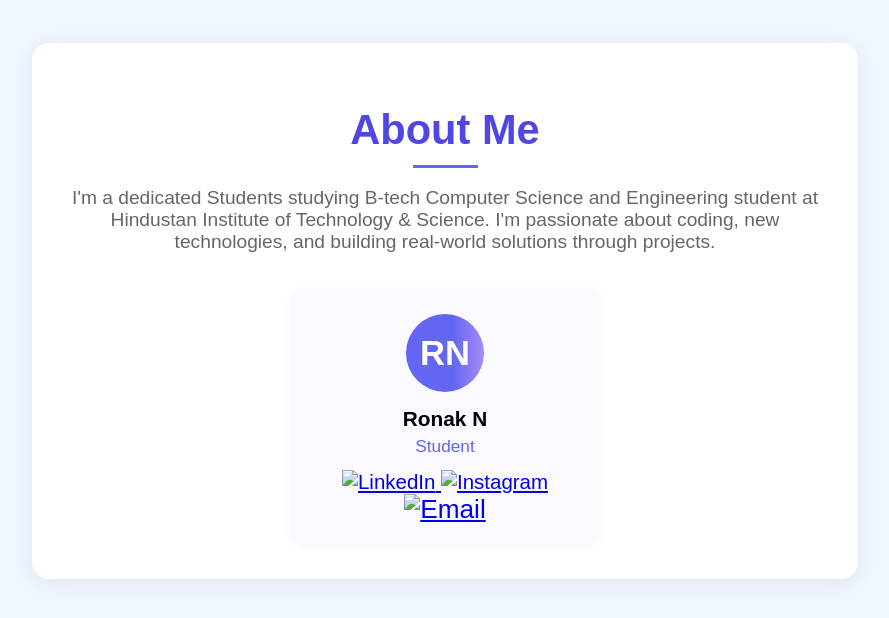
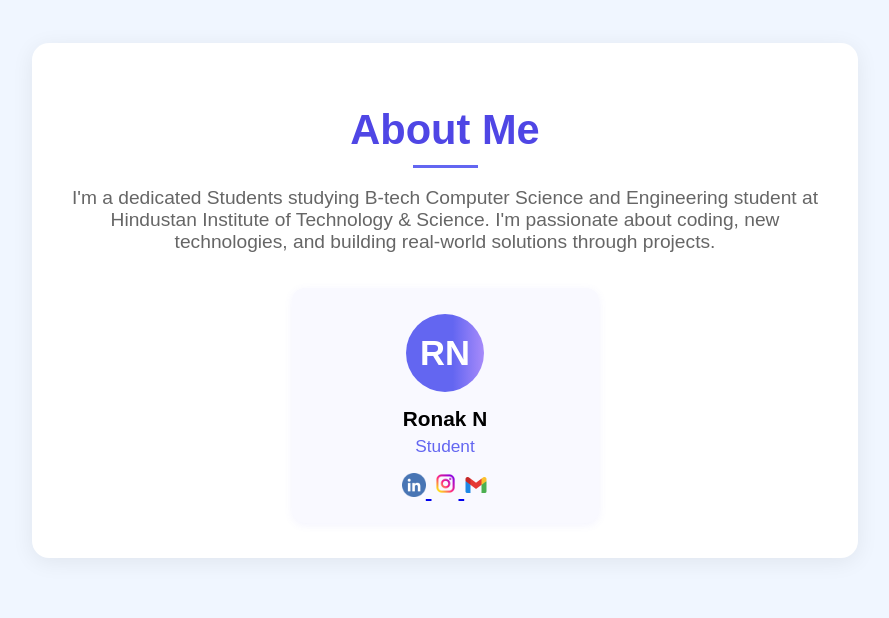
Before and after one commit to Ronak2005N/Kazhutha, a website: page AboutMe/about.html in a window 1280 px wide. Shown: the whole page, without its empty margins (195-1084 px from the left). Drawn offline with Linux system fonts and the light colour scheme; the site is published under a folder, as on GitHub Pages, so addresses that start at the root find nothing.

Commit message:
Image Update

```diff
--- a/AboutMe/about.html
+++ b/AboutMe/about.html
@@ -3,7 +3,7 @@
 <head>
   <meta charset="UTF-8">
   <title>About Me</title>
-  <link rel="icon" href="/img/About.png" type="image/png" />
+  <link rel="icon" href="../img/About.png" type="image/png" />
 <!--button-->
   <!--<button>Back to Home</button>--> <!--Not working tell ajrish-->
   <style>
@@ -120,12 +120,12 @@
         <div class="socials">
           <span title="LinkedIn">
             <a href="https://www.linkedin.com/in/ronak-n-49958a287/">
-    <img src="/img/linkedin.png" alt="LinkedIn" style="height: 24px; width: 24px;" /> </a>
+    <img src="../img/linkedin.png" alt="LinkedIn" style="height: 24px; width: 24px;" /> </a>
             <a href="https://www.instagram.com/_.ronakn._/">
-    <img src="/img/instagram.png" alt="Instagram" style="height: 27px; width: 27px; margin-top: 2px;" /> </a>
+    <img src="../img/instagram.png" alt="Instagram" style="height: 27px; width: 27px; margin-top: 2px;" /> </a>
           <span title="Phone">
             <a href="mailto:iamronakn@gmail.com">
-    <img src="/img/gmail.png" alt="Email" style="height: 24px; width: 24px;" /> </a>
+    <img src="../img/gmail.png" alt="Email" style="height: 24px; width: 24px;" /> </a>
         </div>
       </div>
     </div>
```
Also changed, not shown: index.html (+1 -1 lines).
